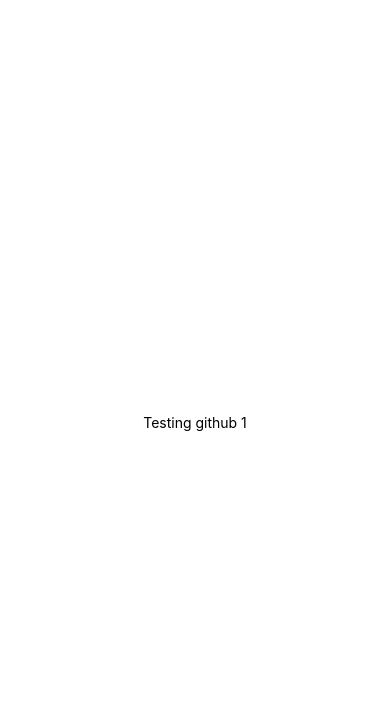
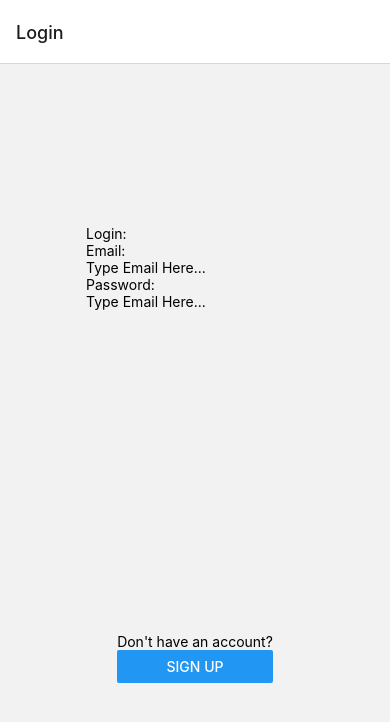
Before and after one commit to weskimo/SpacebookMobAppProject, a React Native app: screen /Login in a window 390 px wide. Shown: the top 722 px of the page. Built offline with nearby package versions, Linux system fonts and the light colour scheme.

Commit message:
implemented some login and signup screens with a stack navigation bteween them

```diff
--- a/App.js
+++ b/App.js
@@ -1,20 +1,30 @@
-import { StatusBar } from 'expo-status-bar';
-import { StyleSheet, Text, View } from 'react-native';
+import React, { Component } from 'react';
+import { NavigationContainer } from '@react-navigation/native';
+import { createNativeStackNavigator } from '@react-navigation/native-stack';
+import { Button, SafeAreaView, View, Text, TextInput } from 'react-native';
 
-export default function App() {
-  return (
-    <View style={styles.container}>
-      <Text>Testing github 1</Text>
-      <StatusBar style="auto" />
-    </View>
-  );
+import SignUpScreen from './Components/SignUpScreen.js';
+import LoginScreen from './Components/LoginScreen.js';
+
+
+const Stack = createNativeStackNavigator();
+
+
+class App extends Component {
+
+  render(){
+
+
+    return (
+      <NavigationContainer>
+        <Stack.Navigator>
+          <Stack.Screen name="Login" component={LoginScreen} />
+          <Stack.Screen name="Sign Up" component={SignUpScreen}/>
+        </Stack.Navigator>
+      </NavigationContainer>
+    );
+  }
+
 }
 
-const styles = StyleSheet.create({
-  container: {
-    flex: 1,
-    backgroundColor: '#fff',
-    alignItems: 'center',
-    justifyContent: 'center',
-  },
-});
+export default App;
--- /dev/null
+++ b/Components/LoginForm.js
@@ -0,0 +1,21 @@
+import React, { Component } from 'react';
+import { View, Text, Button, SafeAreaView, TextInput } from 'react-native';
+import { createNativeStackNavigator } from '@react-navigation/native-stack';
+
+class LoginForm extends Component {
+
+    render() {
+        return (
+            <View >
+                <Text>Login:</Text>
+                <Text>Email:</Text>
+                <TextInput placeholder="Type Email Here..."/>
+                <Text>Password:</Text>
+                <TextInput placeholder="Type Email Here..." secureTextEntry={true}/>
+
+            </View>
+        );
+    }
+}
+
+export default LoginForm;
--- /dev/null
+++ b/Components/LoginScreen.js
@@ -0,0 +1,30 @@
+import React, { Component } from 'react';
+import { View, Text, Button } from 'react-native';
+import { createNativeStackNavigator } from '@react-navigation/native-stack';
+import LoginForm from './LoginForm.js';
+
+
+class LoginScreen extends Component {
+    render(){
+
+        const navigation = this.props.navigation;
+        return (
+            <View style={{ flex: 1, alignItems: 'center', justifyContent: 'space-around' }}>
+                <LoginForm />
+                <View style={{justifyContent: "start"}}>
+                <Text>Don't have an account?</Text>
+                <Button
+                    title="Sign Up"
+                    onPress={() => navigation.navigate('Sign Up')}/>
+                </View>
+            </View>
+
+
+
+
+
+        );
+    }
+}
+
+export default LoginScreen;
--- /dev/null
+++ b/Components/SignUpScreen.js
@@ -0,0 +1,19 @@
+import React, { Component } from 'react';
+import { View, Text, Button, TextInput } from 'react-native';
+import { createNativeStackNavigator } from '@react-navigation/native-stack';
+
+class SignUpScreen extends Component {
+    render(){
+      const navigation = this.props.navigation;
+      return (
+        <View style={{ flex: 1, alignItems: 'center', justifyContent: 'center' }}>
+          <Text>Sign Up</Text>
+          <TextInput placeholder="Email..." />
+          <TextInput placeholder="Password..." />
+
+        </View>
+      );
+    }
+}
+
+export default SignUpScreen;
--- a/package.json
+++ b/package.json
@@ -11,14 +11,15 @@
   },
   "dependencies": {
     "@react-navigation/native": "^6.0.8",
+    "@react-navigation/native-stack": "^6.5.0",
     "expo": "~44.0.0",
     "expo-status-bar": "~1.2.0",
     "react": "17.0.1",
     "react-dom": "17.0.1",
     "react-native": "0.64.3",
-    "react-native-web": "0.17.1",
+    "react-native-safe-area-context": "3.3.2",
     "react-native-screens": "~3.10.1",
-    "react-native-safe-area-context": "3.3.2"
+    "react-native-web": "0.17.1"
   },
   "devDependencies": {
     "@babel/core": "^7.12.9"
```
Also changed, not shown: 1 other file (tests, documents, lock files or other folders).
